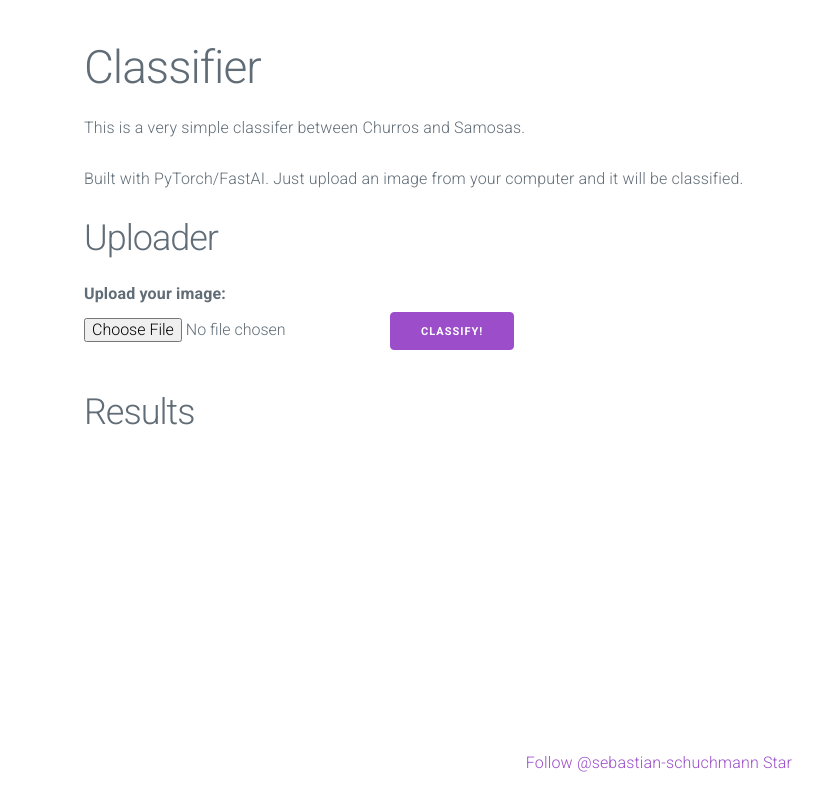
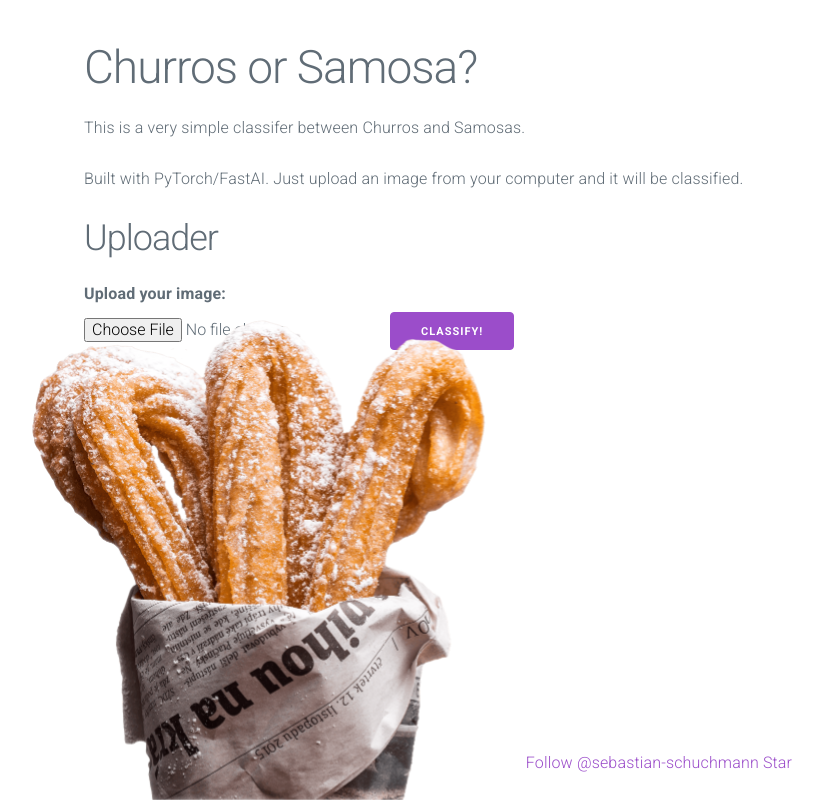
Before and after one commit to Sebastian-Schuchmann/ChurrosSamosaClassifier, a Flask app: page / in a window 1280 px wide. Shown: the whole page, without its empty margins (6-829 px from the left). Run offline with Flask 2, Linux system fonts and the light colour scheme; parts of the project's set-up code (start-up, migrations or seed data) failed here and were passed over.

Commit message:
Added image of churros

```diff
--- a/server/static/style.css
+++ b/server/static/style.css
@@ -11,6 +11,14 @@
     font-weight: 700;
     text-align: center;
     padding: 10px 0px 10px 0px;
+}
+
+#churros {
+    position: fixed;
+    bottom: 0;
+    width: 453px;
+    height: 480px;
+    left:3%;
 }
 
 
--- a/server/templates/index.html
+++ b/server/templates/index.html
@@ -8,7 +8,7 @@
     <link rel="stylesheet" href="https://fonts.googleapis.com/css?family=Roboto:300,300italic,700,700italic">
     <link rel="stylesheet" href="https://cdnjs.cloudflare.com/ajax/libs/normalize/8.0.1/normalize.css">
     <link rel="stylesheet" href="https://cdnjs.cloudflare.com/ajax/libs/milligram/1.4.1/milligram.css">
-    <link rel="stylesheet" href="./static/style.css">
+    <link rel="stylesheet" href="../static/style.css">
 
     <title>Churros or Samosa?</title>
 </head>
@@ -16,9 +16,8 @@
 <body>
 
     <div class="container">
-
         <div class="row">
-            <h1>Classifier</h1>
+            <h1>Churros or Samosa?</h1>
         </div>
         <div class="row">
             <p>This is a very simple classifer between Churros and Samosas. </p>
@@ -50,6 +49,8 @@
         </div>
     </div>
 
+<img id="churros" src="./static/churros.png">
+
     <footer>
         <p>
             <a class="github-button" href="https://github.com/sebastian-schuchmann" data-show-count="true"
```
Also changed, not shown: server/static/churros.png (added).
